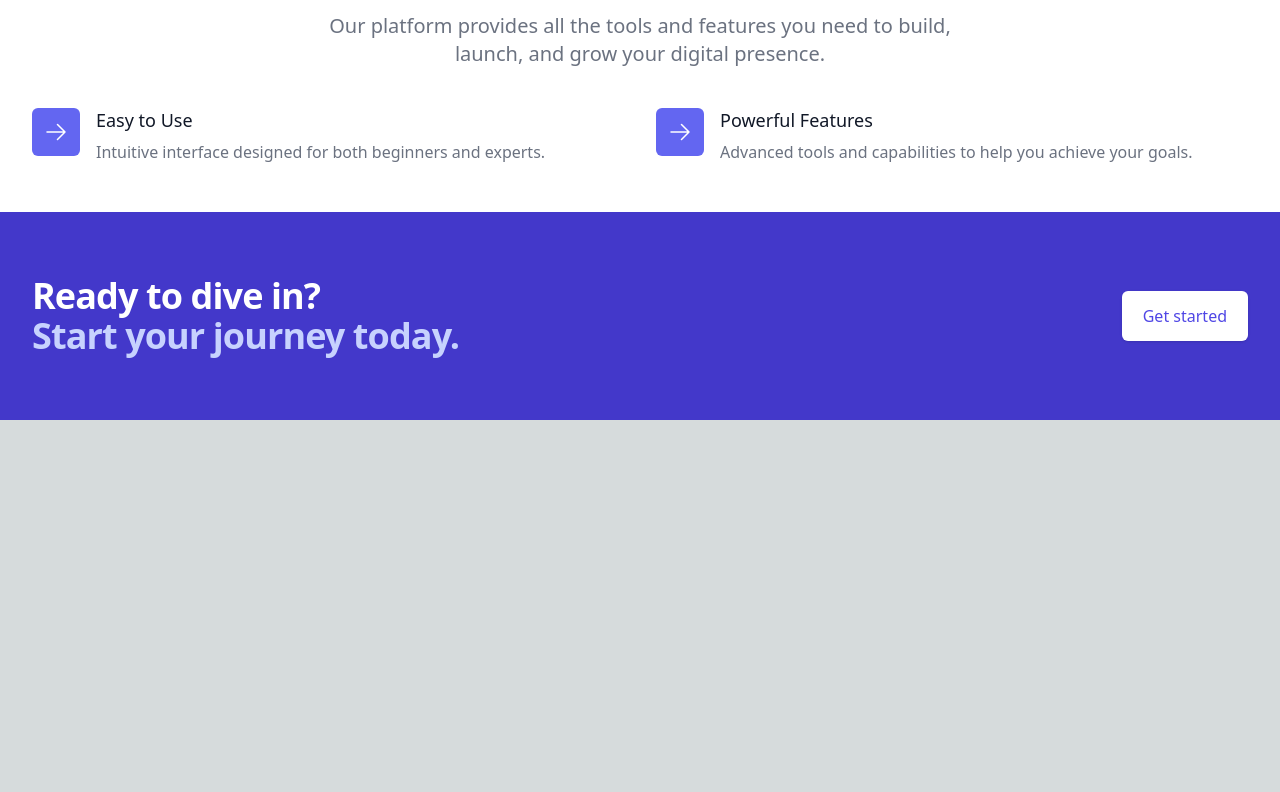
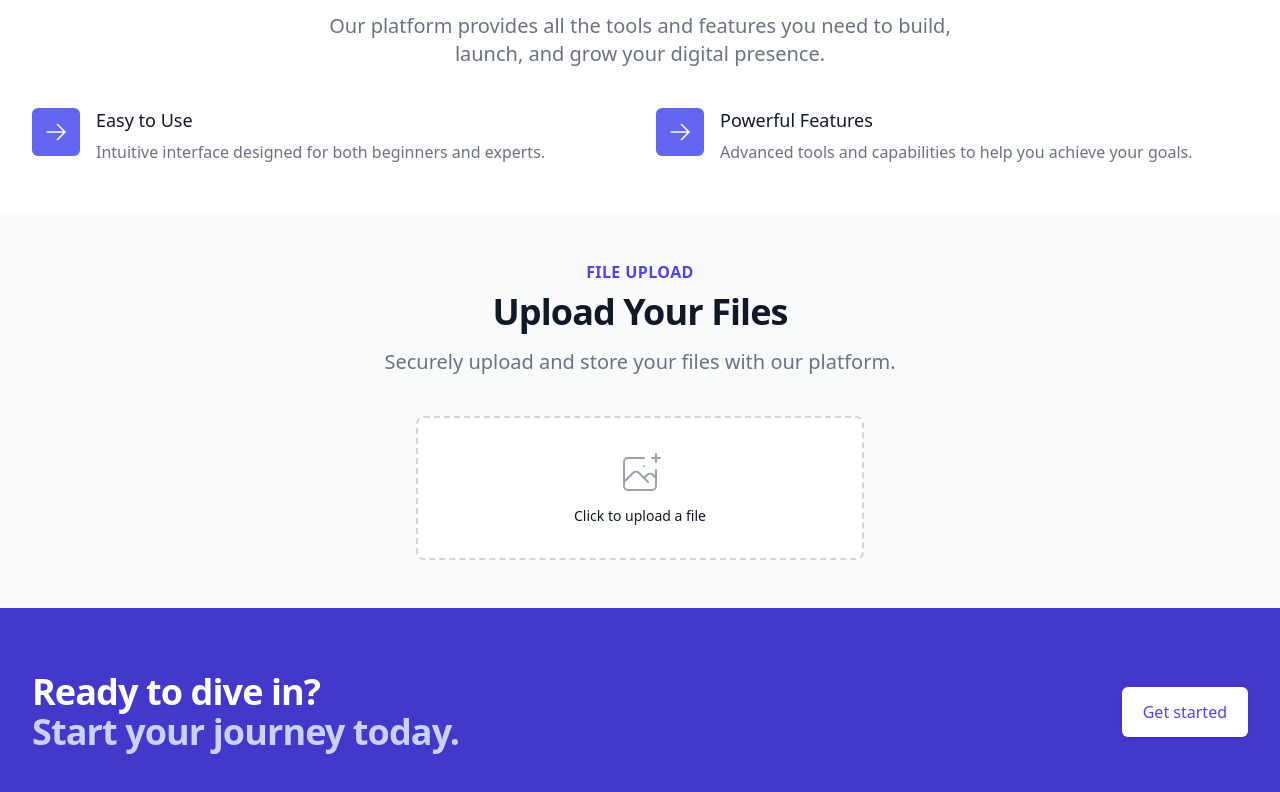
Before and after one commit to mahdiXak47/NesveSib-UI-Nextjs, a Next.js app: page / in a window 1280 px wide. Shown: the part 638-1430 px from the top of the page. Before the commit the page ends 1058 px from the top, so only its background shows below. Built offline with nearby package versions, Linux system fonts and the light colour scheme.

Commit message:
upload implementation

```diff
--- a/package.json
+++ b/package.json
@@ -14,11 +14,13 @@
     "@sentry/nextjs": "^9.15.0",
     "@tailwindcss/forms": "^0.5.10",
     "@tailwindcss/postcss": "^4.0.6",
+    "@types/formidable": "^3.4.5",
     "@types/jsonwebtoken": "^9.0.9",
     "axios": "^1.7.9",
+    "formidable": "^3.5.4",
     "js-cookie": "^3.0.5",
     "jsonwebtoken": "^9.0.2",
-    "next": "latest",
+    "next": "^15.3.2",
     "next-themes": "^0.4.4",
     "react": "latest",
     "react-dom": "latest",
--- /dev/null
+++ b/pages/api/upload.ts
@@ -0,0 +1,54 @@
+import type { NextApiRequest, NextApiResponse } from 'next';
+import formidable from 'formidable';
+import fs from 'fs';
+import path from 'path';
+
+export const config = {
+  api: {
+    bodyParser: false,
+  },
+};
+
+export default async function handler(
+  req: NextApiRequest,
+  res: NextApiResponse
+) {
+  if (req.method !== 'POST') {
+    return res.status(405).json({ message: 'Method not allowed' });
+  }
+
+  try {
+    const form = formidable({});
+    const [fields, files] = await form.parse(req);
+
+    const file = files.file?.[0];
+    if (!file) {
+      return res.status(400).json({ message: 'No file uploaded' });
+    }
+
+    const uploadDir = '/hello';
+
+    // Ensure the upload directory exists
+    if (!fs.existsSync(uploadDir)) {
+      return res.status(500).json({ message: 'Upload directory does not exist' });
+    }
+
+    const fileExtension = path.extname(file.originalFilename || '');
+    const newFileName = `${Date.now()}${fileExtension}`;
+    const newPath = path.join(uploadDir, newFileName);
+
+    // Copy the file to the destination
+    await fs.promises.copyFile(file.filepath, newPath);
+
+    // Clean up the temporary file
+    await fs.promises.unlink(file.filepath);
+
+    return res.status(200).json({
+      message: 'File uploaded successfully',
+      fileName: newFileName
+    });
+  } catch (error) {
+    console.error('Upload error:', error);
+    return res.status(500).json({ message: 'Error uploading file' });
+  }
+}
--- a/pages/index.tsx
+++ b/pages/index.tsx
@@ -6,9 +6,41 @@ import AuthModal from '../components/AuthModal';
 export default function Home() {
   const [isMenuOpen, setIsMenuOpen] = useState(false);
   const [isAuthModalOpen, setIsAuthModalOpen] = useState(false);
+  const [uploading, setUploading] = useState(false);
+  const [uploadStatus, setUploadStatus] = useState('');
 
   const openAuthModal = () => {
     setIsAuthModalOpen(true);
+  };
+
+  const handleFileUpload = async (event: React.ChangeEvent<HTMLInputElement>) => {
+    const file = event.target.files?.[0];
+    if (!file) return;
+
+    setUploading(true);
+    setUploadStatus('');
+
+    const formData = new FormData();
+    formData.append('file', file);
+
+    try {
+      const response = await fetch('/api/upload', {
+        method: 'POST',
+        body: formData,
+      });
+
+      const data = await response.json();
+
+      if (response.ok) {
+        setUploadStatus('File uploaded successfully!');
+      } else {
+        setUploadStatus(`Upload failed: ${data.message}`);
+      }
+    } catch (error) {
+      setUploadStatus('Error uploading file. Please try again.');
+    } finally {
+      setUploading(false);
+    }
   };
 
   return (
@@ -115,6 +147,63 @@ export default function Home() {
           </div>
         </div>
 
+        {/* File Upload Section */}
+        <div className="py-12 bg-gray-50">
+          <div className="max-w-7xl mx-auto px-4 sm:px-6 lg:px-8">
+            <div className="lg:text-center">
+              <h2 className="text-base text-indigo-600 font-semibold tracking-wide uppercase">File Upload</h2>
+              <p className="mt-2 text-3xl leading-8 font-extrabold tracking-tight text-gray-900 sm:text-4xl">
+                Upload Your Files
+              </p>
+              <p className="mt-4 max-w-2xl text-xl text-gray-500 lg:mx-auto">
+                Securely upload and store your files with our platform.
+              </p>
+            </div>
+
+            <div className="mt-10 flex flex-col items-center">
+              <div className="w-full max-w-md">
+                <label
+                  htmlFor="file-upload"
+                  className="cursor-pointer bg-white rounded-lg border-2 border-dashed border-gray-300 hover:border-indigo-500 px-6 py-8 flex flex-col items-center justify-center"
+                >
+                  <svg
+                    className="mx-auto h-12 w-12 text-gray-400"
+                    stroke="currentColor"
+                    fill="none"
+                    viewBox="0 0 48 48"
+                    aria-hidden="true"
+                  >
+                    <path
+                      d="M28 8H12a4 4 0 00-4 4v20m32-12v8m0 0v8a4 4 0 01-4 4H12a4 4 0 01-4-4v-4m32-4l-3.172-3.172a4 4 0 00-5.656 0L28 28M8 32l9.172-9.172a4 4 0 015.656 0L28 28m0 0l4 4m4-24h8m-4-4v8m-12 4h.02"
+                      strokeWidth={2}
+                      strokeLinecap="round"
+                      strokeLinejoin="round"
+                    />
+                  </svg>
+                  <span className="mt-2 block text-sm font-medium text-gray-900">
+                    {uploading ? 'Uploading...' : 'Click to upload a file'}
+                  </span>
+                  <input
+                    id="file-upload"
+                    name="file-upload"
+                    type="file"
+                    className="hidden"
+                    onChange={handleFileUpload}
+                    disabled={uploading}
+                  />
+                </label>
+                {uploadStatus && (
+                  <p className={`mt-2 text-sm text-center ${
+                    uploadStatus.includes('successfully') ? 'text-green-600' : 'text-red-600'
+                  }`}>
+                    {uploadStatus}
+                  </p>
+                )}
+              </div>
+            </div>
+          </div>
+        </div>
+
         {/* CTA Section */}
         <div className="bg-indigo-700">
           <div className="max-w-7xl mx-auto py-12 px-4 sm:px-6 lg:py-16 lg:px-8 lg:flex lg:items-center lg:justify-between">
```
Also changed, not shown: 2 other files (tests, documents, lock files or other folders).
